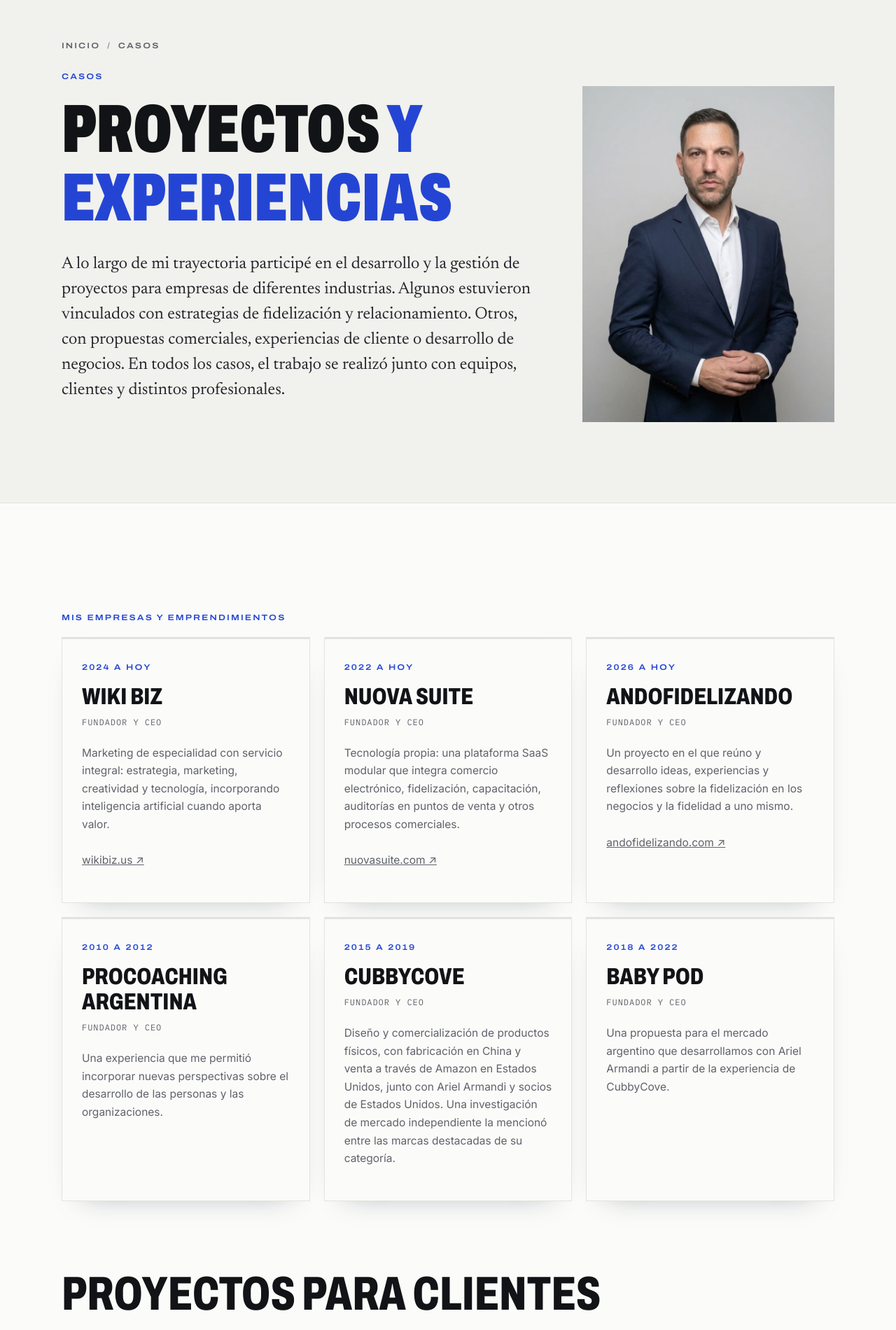
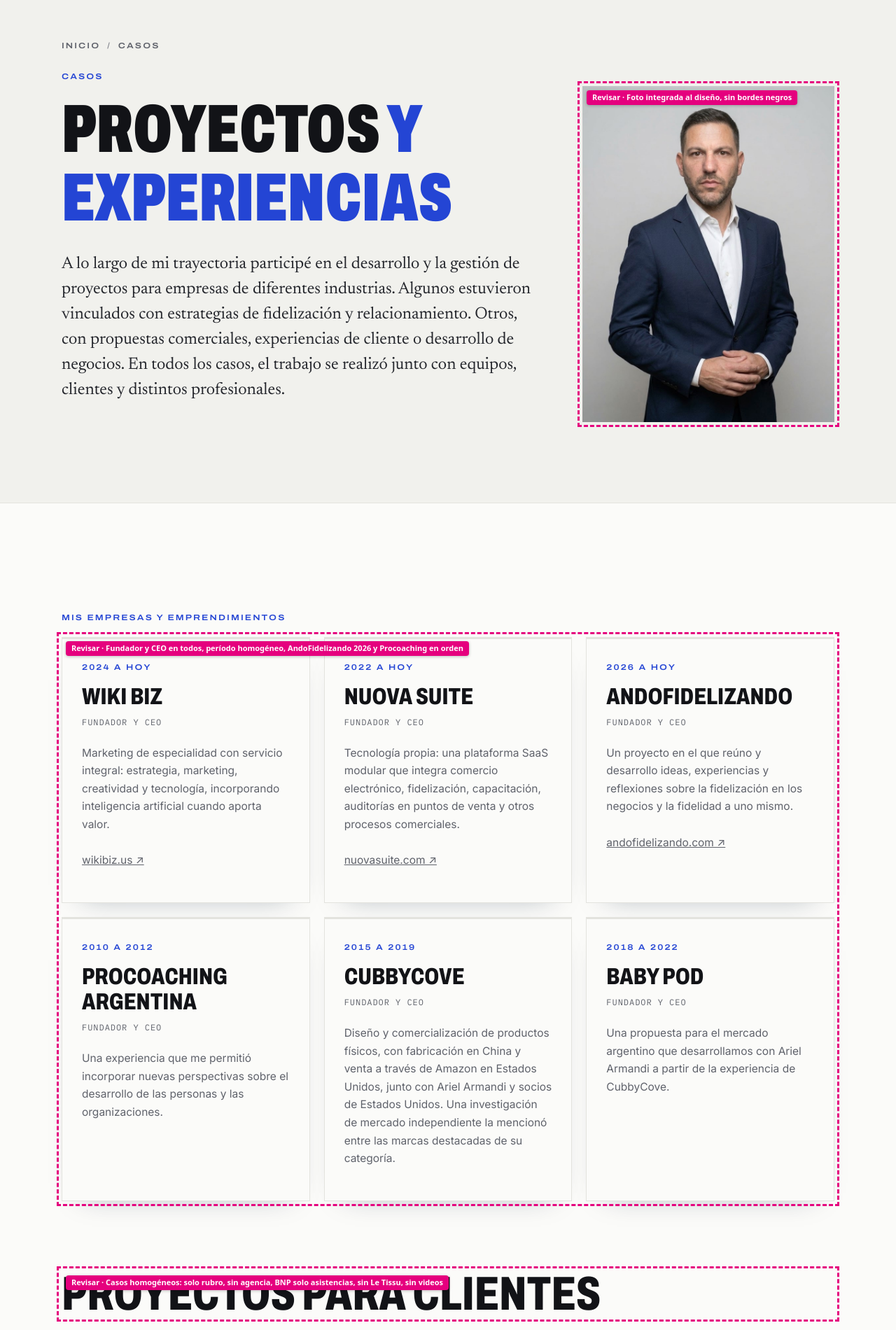
Before and after one commit to gustavomenicillo/gustavomenicillo.com, a plain HTML site: page casos/index.html in a window 1280 px wide. Shown: the part 140-2040 px from the top of the page at 70% size. Drawn offline with Linux system fonts and the light colour scheme.

Commit message:
Preview: resaltado de ajustes a revisar (casos)

```diff
--- a/casos/index.html
+++ b/casos/index.html
@@ -108,6 +108,7 @@
 }
 </script>
 <style>/* Ajustes 30-oct */.cases.own .case .role{font:400 12px/1.4 var(--mono);letter-spacing:.08em;text-transform:uppercase;color:var(--muted);margin:-4px 0 12px}</style>
+<style id="revisar-preview">/* SOLO PREVIEW: resaltado de ajustes a revisar. Quitar antes de publicar. */[data-revisar]{outline:3px dashed #e5007e!important;outline-offset:4px;position:relative}[data-revisar]::before{content:"Revisar · " attr(data-revisar);position:absolute;top:6px;left:6px;z-index:50;background:#e5007e;color:#fff;font:600 11px/1.35 system-ui,sans-serif;letter-spacing:0;text-transform:none;padding:3px 8px;border-radius:4px;max-width:calc(100% - 12px);white-space:normal;pointer-events:none;box-shadow:0 1px 4px rgba(0,0,0,.25)}li[data-revisar],.g-row[data-revisar]{padding-top:28px}h1[data-revisar]{padding-top:30px}</style>
 </head>
 <body class="no-js tc">
 <a class="skip" href="#contenido">Ir al contenido</a>
@@ -133,13 +134,13 @@
     <p class="kicker">Casos</p>
     <h1>Proyectos <em>y experiencias</em></h1>
     <p class="intro">A lo largo de mi trayectoria participé en el desarrollo y la gestión de proyectos para empresas de diferentes industrias. Algunos estuvieron vinculados con estrategias de fidelización y relacionamiento. Otros, con propuestas comerciales, experiencias de cliente o desarrollo de negocios. En todos los casos, el trabajo se realizó junto con equipos, clientes y distintos profesionales.</p>
-    </div><figure class="ph-photo"><img src="/assets/gustavo/casos.jpg?v=20261030b" alt="Gustavo Menicillo" width="764" height="1024" fetchpriority="high"></figure>
+    </div><figure data-revisar="Foto integrada al diseño, sin bordes negros" class="ph-photo"><img src="/assets/gustavo/casos.jpg?v=20261030b" alt="Gustavo Menicillo" width="764" height="1024" fetchpriority="high"></figure>
   </div>
 </section>
 <section class="block">
   <div class="wrap">
     <p class="kicker rv">Mis empresas y emprendimientos</p>
-    <div class="cases own">
+    <div data-revisar="Fundador y CEO en todos, período homogéneo, AndoFidelizando 2026 y Procoaching en orden" class="cases own">
       <article class="case rv" id="wiki-biz"><span class="yr">2024 a hoy</span><h3>Wiki Biz</h3><p class="role">Fundador y CEO</p><p>Marketing de especialidad con servicio integral: estrategia, marketing, creatividad y tecnología, incorporando inteligencia artificial cuando aporta valor.</p><p><a href="https://wikibiz.us" target="_blank" rel="noopener">wikibiz.us ↗</a></p></article>
       <article class="case rv d1" id="nuova-suite"><span class="yr">2022 a hoy</span><h3>Nuova Suite</h3><p class="role">Fundador y CEO</p><p>Tecnología propia: una plataforma SaaS modular que integra comercio electrónico, fidelización, capacitación, auditorías en puntos de venta y otros procesos comerciales.</p><p><a href="https://nuovasuite.com" target="_blank" rel="noopener">nuovasuite.com ↗</a></p></article>
       <article class="case rv d2" id="andofidelizando"><span class="yr">2026 a hoy</span><h3>AndoFidelizando</h3><p class="role">Fundador y CEO</p><p>Un proyecto en el que reúno y desarrollo ideas, experiencias y reflexiones sobre la fidelización en los negocios y la fidelidad a uno mismo.</p><p><a href="https://andofidelizando.com" target="_blank" rel="noopener">andofidelizando.com ↗</a></p></article>
@@ -148,7 +149,7 @@
       <article class="case rv d1" id="baby-pod"><span class="yr">2018 a 2022</span><h3>Baby Pod</h3><p class="role">Fundador y CEO</p><p>Una propuesta para el mercado argentino que desarrollamos con Ariel Armandi a partir de la experiencia de CubbyCove.</p></article>
     </div>
 
-    <h2 class="subhead rv" style="margin-top:clamp(64px,8vw,100px)">Proyectos para clientes</h2>
+    <h2 data-revisar="Casos homogéneos: solo rubro, sin agencia, BNP solo asistencias, sin Le Tissu, sin videos" class="subhead rv" style="margin-top:clamp(64px,8vw,100px)">Proyectos para clientes</h2>
     <p class="rv" style="max-width:720px;color:var(--muted)">Agrupados por rubro.</p>
 
     <p class="kicker rv rubro">Automotriz y seguros</p>
```
